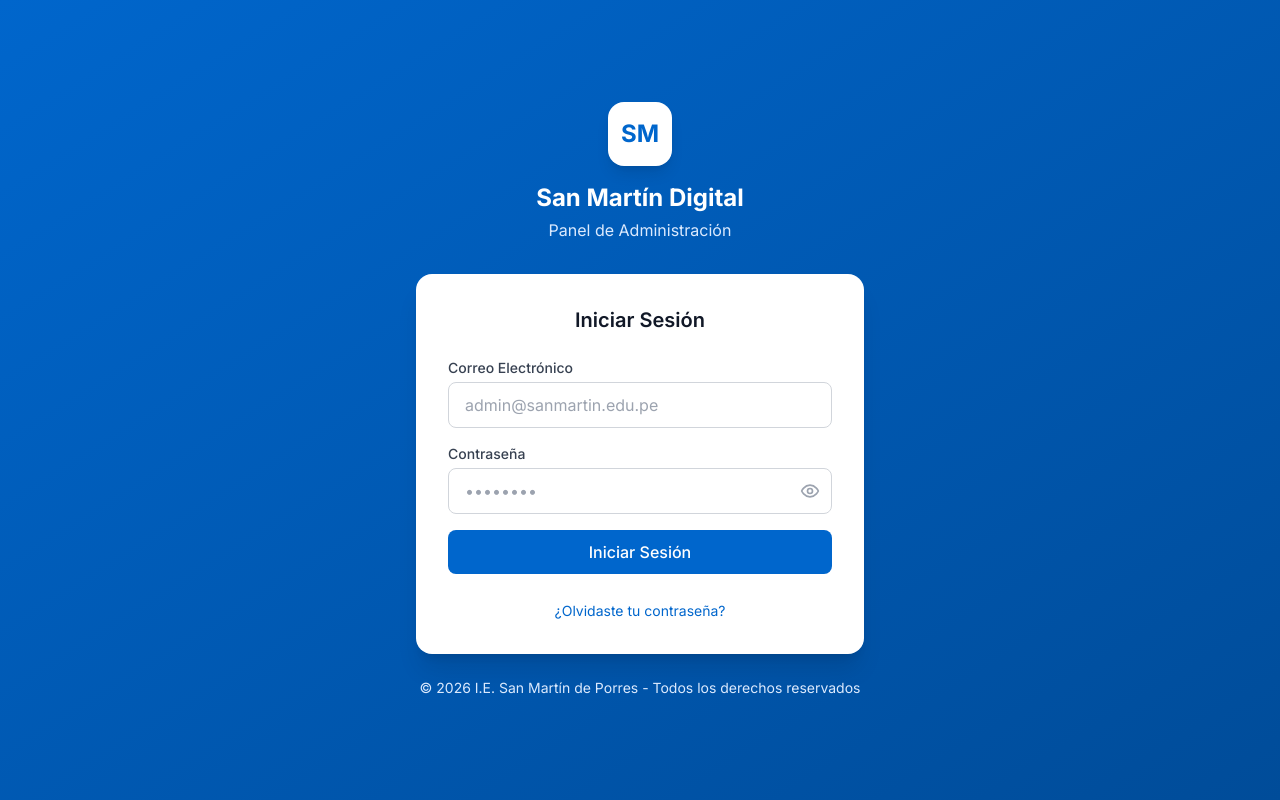
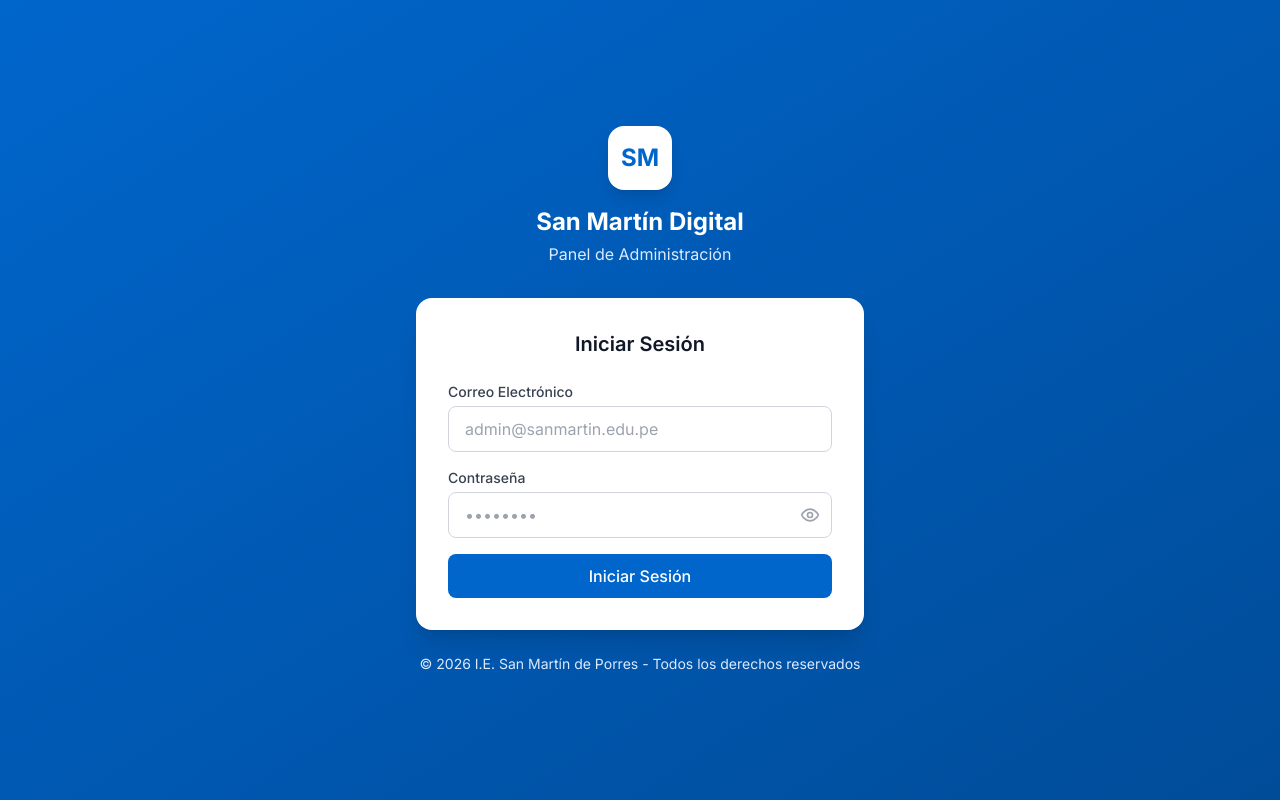
Before and after one commit to Silicom-11/sanmartin-dashboard, a React (Vite) app: page /login in a window 1280 px wide. Built offline with nearby package versions, Linux system fonts and the light colour scheme; no server answers.

Commit message:
fix: Quitar opción de recuperar contraseña - Dashboard solo para administradores

```diff
--- a/src/pages/LoginPage.tsx
+++ b/src/pages/LoginPage.tsx
@@ -145,15 +145,6 @@ export default function LoginPage() {
               )}
             </button>
           </form>
-
-          <div className="mt-6 text-center">
-            <a
-              href="#"
-              className="text-sm text-sanmartin-primary hover:underline"
-            >
-              ¿Olvidaste tu contraseña?
-            </a>
-          </div>
         </div>
 
         {/* Footer */}
```
